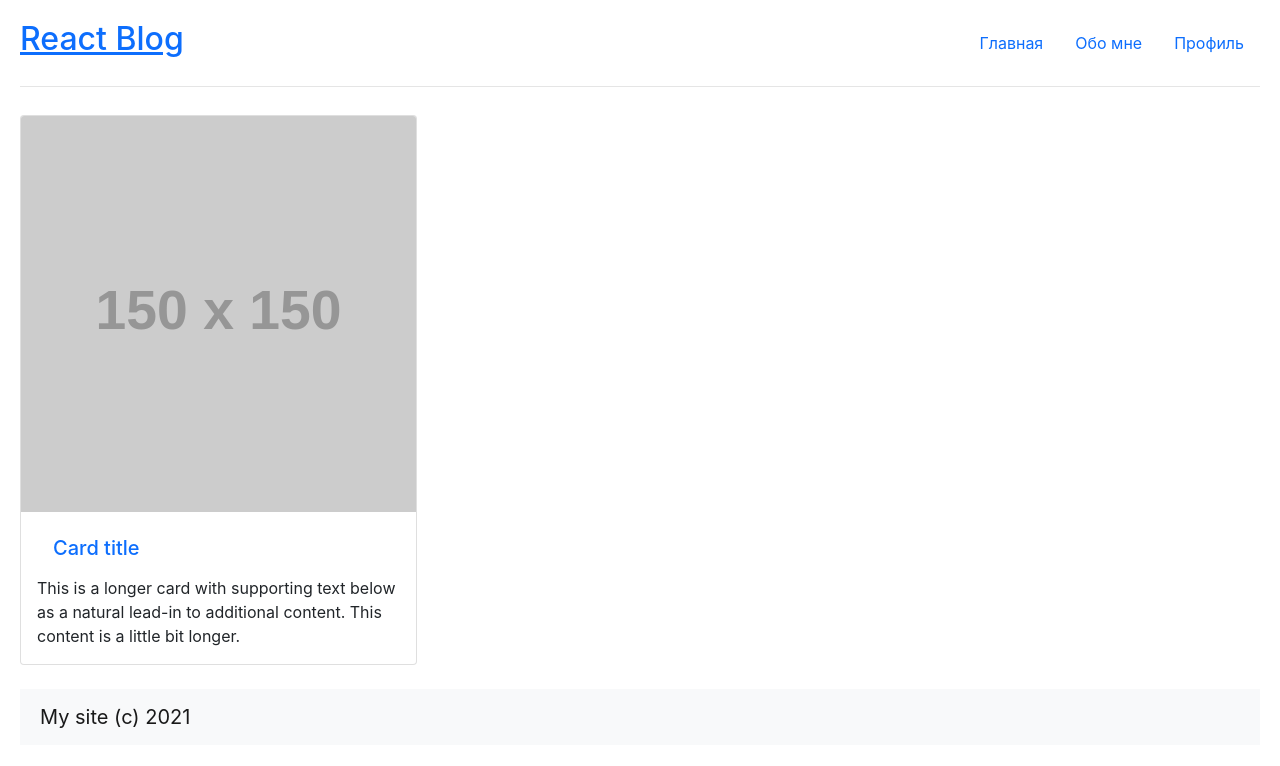
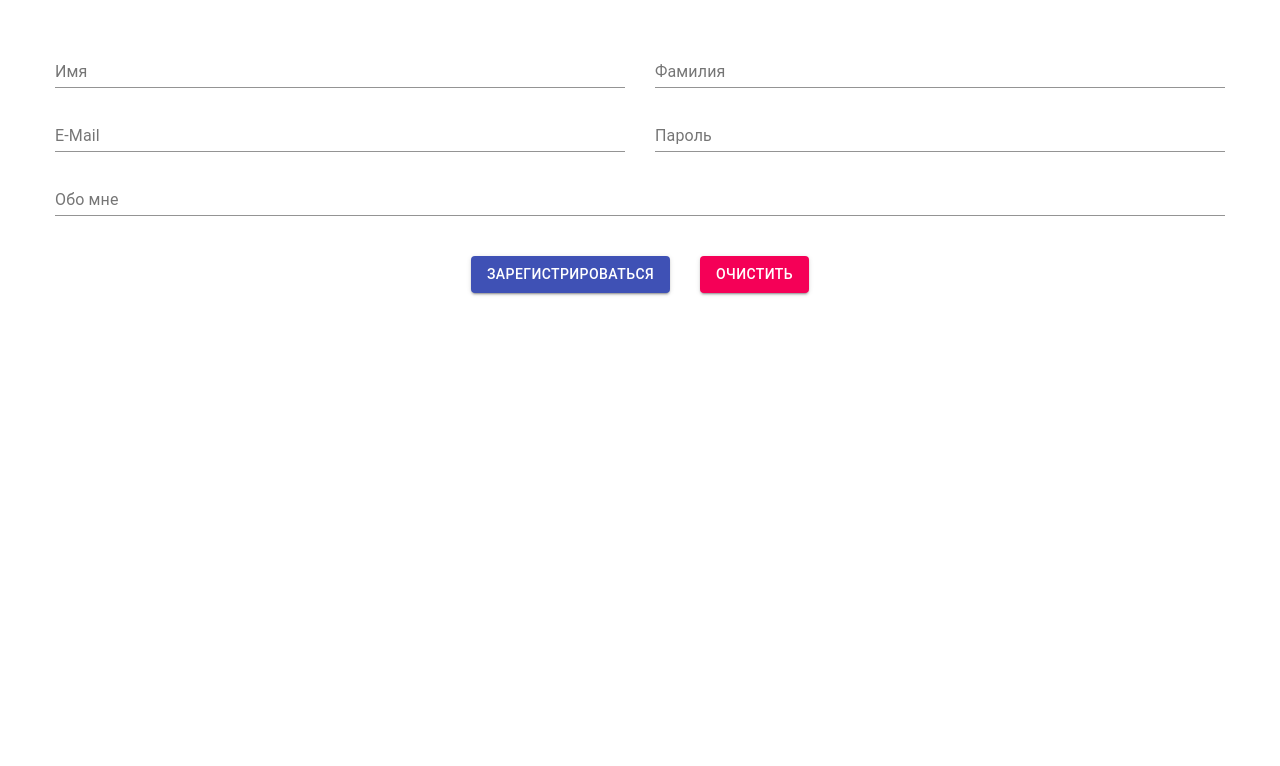
Before and after one commit to mastersu83/mastersu83-tutorial, a React (Create React App) app: page / in a window 1280 px wide. Shown: the top 766 px of the page. Built offline with nearby package versions, Linux system fonts and the light colour scheme.

Commit message:
сделал урок tutorial-7

```diff
--- a/package.json
+++ b/package.json
@@ -5,6 +5,7 @@
   "dependencies": {
     "@emotion/react": "^11.7.1",
     "@emotion/styled": "^11.6.0",
+    "@material-ui/core": "^4.12.3",
     "@mui/material": "^5.2.6",
     "@testing-library/jest-dom": "^5.14.1",
     "@testing-library/react": "^12.0.0",
@@ -12,6 +13,7 @@
     "react": "^17.0.2",
     "react-bootstrap": "^2.0.4",
     "react-dom": "^17.0.2",
+    "react-hook-form": "^7.24.0",
     "react-scripts": "5.0.0",
     "web-vitals": "^2.1.0"
   },
--- a/src/index.css
+++ b/src/index.css
@@ -5,18 +5,15 @@ body {
     sans-serif;
   -webkit-font-smoothing: antialiased;
   -moz-osx-font-smoothing: grayscale;
+  padding: 40px;
 }
 
-code {
-  font-family: source-code-pro, Menlo, Monaco, Consolas, "Courier New",
-    monospace;
+.rows {
+  display: flex;
+  justify-content: center;
 }
 
-.rotate {
-  transform: rotate(45deg);
-  font-size: 30px;
-  font-weight: bold;
-  border: none;
-  background-color: transparent;
-  cursor: pointer;
+.MuiTextField-root,
+.MuiButton-root {
+  margin: 0 15px 16px !important;
 }
--- a/src/index.js
+++ b/src/index.js
@@ -1,6 +1,6 @@
 import React from "react";
 import ReactDOM from "react-dom";
-import "./tutorial-6/index.css";
-import App from "./tutorial-6/App";
+import "./index.css";
+import App from "./tutorial-7/App";
 
 ReactDOM.render(<App />, document.getElementById("root"));
--- /dev/null
+++ b/src/tutorial-7/App.jsx
@@ -0,0 +1,110 @@
+import React from "react";
+import { useForm } from "react-hook-form";
+import TextField from "@material-ui/core/TextField";
+import Button from "@material-ui/core/Button";
+
+function App() {
+  const { handleSubmit, register, formState, reset } = useForm({
+    firstName: "",
+    lastName: "",
+    email: "",
+    password: "",
+    about: "",
+  });
+
+  const onSubmit = (values) => {
+    console.log("ФОРМА!", values);
+  };
+
+  const onClearInput = () => {
+    reset({
+      firstName: "",
+      lastName: "",
+      email: "",
+      password: "",
+      about: "",
+    });
+  };
+
+  console.log(formState.errors);
+
+  return (
+    <div className="App">
+      <div className="rows">
+        <TextField
+          name="firstName"
+          label="Имя"
+          {...register("firstName", {
+            validate: (value) => value !== "admin" || "Nice try!",
+            required: "Это обязательное поле!",
+          })}
+          helperText={
+            formState.errors.firstName && formState.errors.firstName.message
+          }
+          error={!!formState.errors.firstName}
+          fullWidth
+        />
+        <TextField
+          name="lastName"
+          label="Фамилия"
+          {...register("lastName", {
+            required: "Это обязательное поле!",
+          })}
+          helperText={
+            formState.errors.lastName && formState.errors.lastName.message
+          }
+          error={!!formState.errors.lastName}
+          fullWidth
+        />
+      </div>
+      <div className="rows">
+        <TextField
+          {...register("email", {
+            pattern: {
+              value: /^[A-Z0-9._%+-]+@[A-Z0-9._%+-]+\.[A-Z]{2,}$/i,
+              message: "Это неверная почта!",
+            },
+            required: "Это обязательное поле!",
+          })}
+          helperText={formState.errors.email && formState.errors.email.message}
+          error={!!formState.errors.email}
+          name="email"
+          label="E-Mail"
+          defaultValue=""
+          fullWidth
+        />
+        <TextField
+          {...register("password", {
+            required: "Это обязательное поле!",
+          })}
+          helperText={
+            formState.errors.password && formState.errors.password.message
+          }
+          error={!!formState.errors.password}
+          name="password"
+          type="password"
+          label="Пароль"
+          fullWidth
+        />
+      </div>
+      <div className="rows">
+        <TextField name="about" label="Обо мне" fullWidth />
+      </div>
+      <br />
+      <div className="rows">
+        <Button
+          onClick={handleSubmit(onSubmit)}
+          variant="contained"
+          color="primary"
+        >
+          Зарегистрироваться
+        </Button>
+        <Button onClick={onClearInput} variant="contained" color="secondary">
+          Очистить
+        </Button>
+      </div>
+    </div>
+  );
+}
+
+export default App;
```
Also changed, not shown: 1 other file (tests, documents, lock files or other folders).
